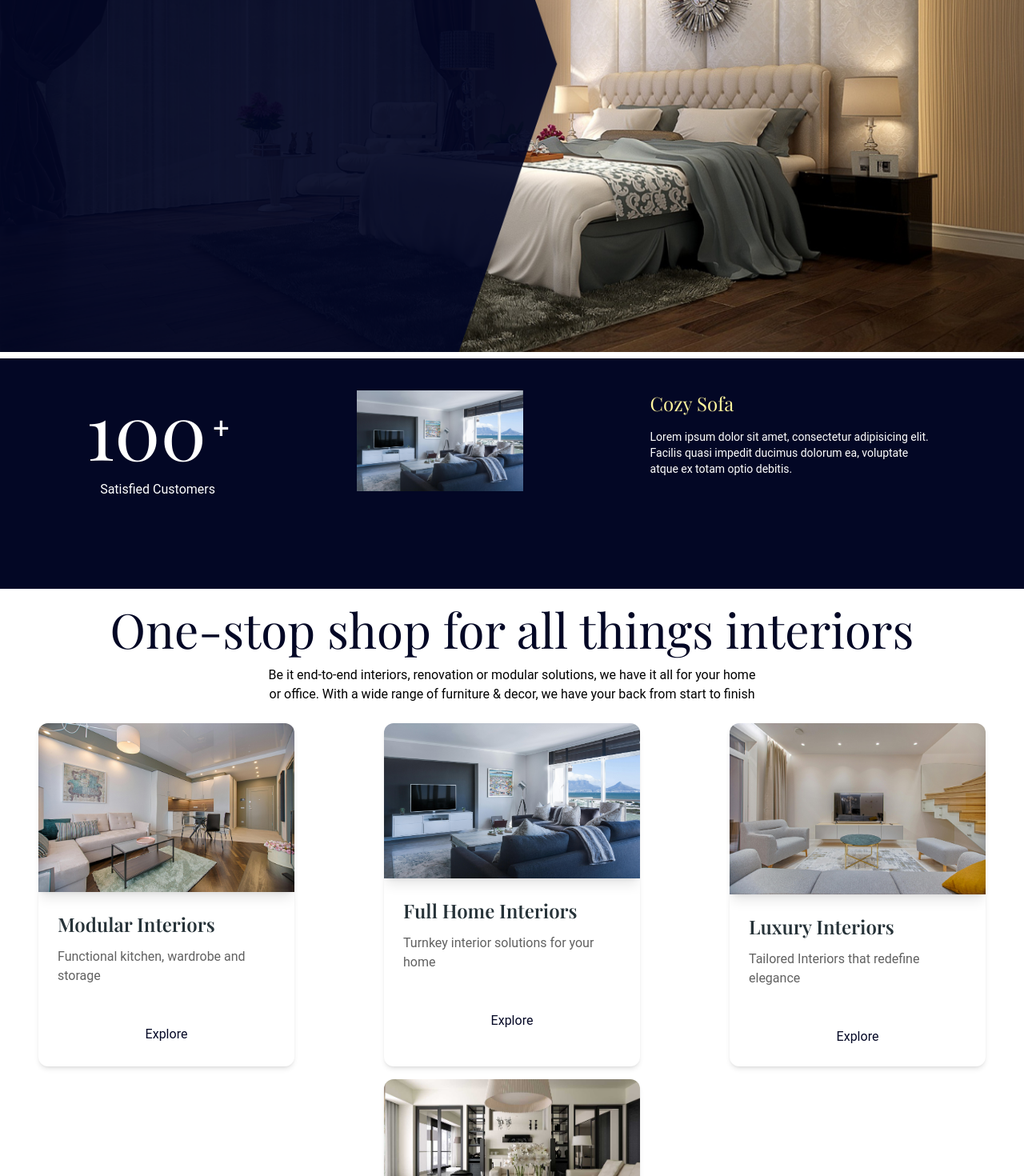
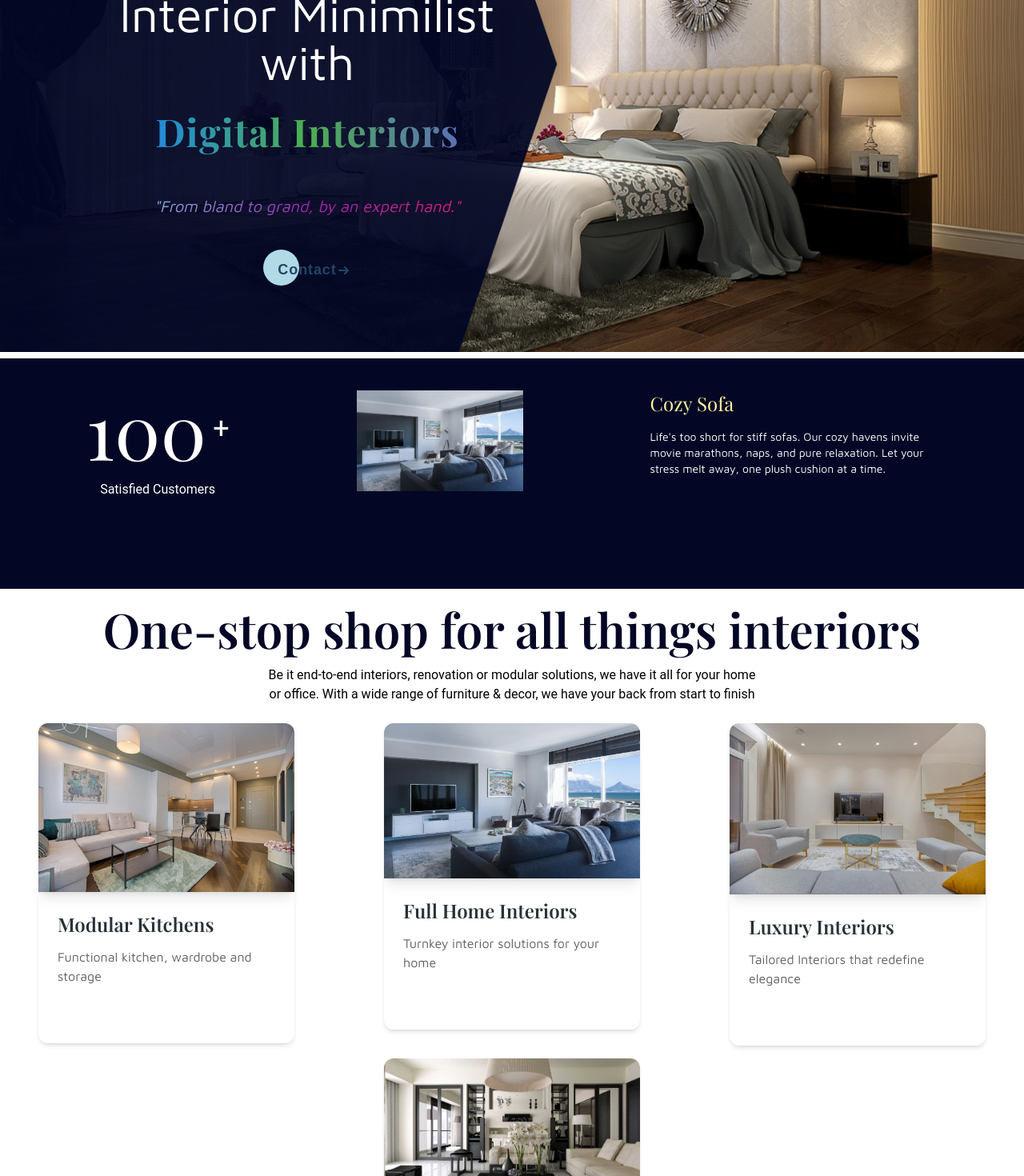
Before and after one commit to alwaysAnsh/Interior, a React (Vite) app: page / in a window 1280 px wide. Shown: the part 280-1750 px from the top of the page at 80% size. Built offline with nearby package versions, Linux system fonts and the light colour scheme; a web font is replaced by a local one.

Commit message:
content correction and final touch

```diff
--- a/index.html
+++ b/index.html
@@ -6,6 +6,9 @@
     <link rel="preconnect" href="https://fonts.googleapis.com">
 <link rel="preconnect" href="https://fonts.gstatic.com" crossorigin>
 <link href="https://fonts.googleapis.com/css2?family=Playfair+Display:ital,wght@0,400..900;1,400..900&display=swap" rel="stylesheet">
+<link rel="preconnect" href="https://fonts.googleapis.com">
+<link rel="preconnect" href="https://fonts.gstatic.com" crossorigin>
+<link href="https://fonts.googleapis.com/css2?family=Maven+Pro:wght@400..900&display=swap" rel="stylesheet">
     <meta name="viewport" content="width=device-width, initial-scale=1.0" />
     <title>Vite + React</title>
   </head>
--- a/src/components/CountSection.jsx
+++ b/src/components/CountSection.jsx
@@ -23,7 +23,8 @@ const CountSection = () => {
       </div>
       <div className='flex flex-col gap-4 lg:w-[30%] w-full' >
         <h2 className='font-playfair text-2xl text-yellow-200 sm:pl-2 md:pl-2 lg:pl-0' >Cozy Sofa</h2>
-        <p className='text-white sm:pl-2 md:pl-2 lg:pl-0 sm:pb-4 md:pb-4 lg:pb-0 text-sm ' >Lorem ipsum dolor sit amet, consectetur adipisicing elit. Facilis quasi impedit ducimus dolorum ea, voluptate atque ex totam optio debitis.</p>
+        <p className='text-white sm:pl-2 md:pl-2 lg:pl-0 sm:pb-4 md:pb-4 lg:pb-0 text-sm font-maven ' >
+        Life's too short for stiff sofas.  Our cozy havens invite movie marathons, naps, and pure relaxation. Let your stress melt away, one plush cushion at a time.          </p>
       </div>
 
     </div>
--- a/src/components/Footer.jsx
+++ b/src/components/Footer.jsx
@@ -9,7 +9,9 @@ const Footer = () => {
     <footer class="w-full p-8 bg-white">
   <div
     class="flex flex-row flex-wrap items-center justify-start text-center bg-white gap-y-6 gap-x-12 md:justify-between">
-    <img src={logo} alt="logo-ct" class="w-28" />
+    <Link to='/' >
+      <img src={logo} alt="logo-ct" class="w-28" />
+    </Link>
     <ul class="flex flex-wrap items-center gap-y-2 gap-x-8">
       <li>
         <Link to='/about-us' >
--- a/src/components/Gallery.jsx
+++ b/src/components/Gallery.jsx
@@ -21,7 +21,7 @@ const Gallery = () => {
 
         <div className='flex flex-col gap-4 text-left' >
             <h1 className='font-playfair md:text-3xl sm:text-3xl  lg:text-5xl text-darkblue' >Inspiration for home interior designs</h1>
-            <h3 className='sm:text-sm text-lg' >Give your home a new look with these interior design ideas curated for you</h3>
+            <h3 className='sm:text-sm text-lg font-maven' >Give your home a new look with these interior design ideas curated for you</h3>
         </div>
 
         <div class="grid grid-cols-2 gap-2 md:grid-cols-4 relative">
--- a/src/components/Hero.jsx
+++ b/src/components/Hero.jsx
@@ -7,32 +7,31 @@ import '../App.css'
 const Hero = () => {
   return (
     <div className = 'z-10 relative flex flex-row items-center justify-center  overflow-hidden   h-[90vh]  ' >
-        {/* <div className=' absolute -bottom-24 -z-50 left-[20%]' >
-        <img src={chairs} alt="chair lamp and flower pot" />
-      </div> */}
-        {/* <div className='flex flex-row items-center overflow-hidden justify-evenly' > */}
 
-            {/* <div className='w-[40%]  overflow-hidden flex flex-col  gap-6' >
-            <h1 className=' font-playfair text-8xl overflow-hidden text-darkblue '  >
-                  Elevate your Interior Minimilist & Modern
+        <div className='flex flex-row items-center overflow-hidden justify-evenly relative' >
+
+            <div className='lg:w-[40%] sm:w-full sm:mx-auto sm:text-center sm:top-[12%] md:top-[23%] md:gap-4 overflow-hidden flex flex-col absolute sm:gap-4 lg:gap-6 lg:top-[30%] lg:left-[10%]' >
+            <h1 className=' font-maven lg:text-6xl overflow-hidden lg:text-white sm:text-2xl '  >
+                  Experience the Interior Minimilist with <span className='lg:bg-gradient-to-r from-blue-600 via-green-500 to-indigo-400  inline-block lg:text-transparent lg:bg-clip-text font-playfair sm:text-5xl sm:font-bold text-black sm:bg-yellow-50 sm:bg-opacity-40 sm:p-4 sm:mt-4 md:mt-4 sm:tracking-wide  ' >Digital Interiors</span>
                 </h1>
-                <div className='overflow-hidden text-left w-full' >
+                <p className='font-bold lg:bg-gradient-to-r from-cyan-200 via-purple-500 to-pink-500 lg:bg-clip-text lg:text-transparent font-maven lg:text-xl sm:text-white sm:font-normal italic sm:bg-black sm:p-4 sm:bg-opacity-40 ' >"From bland to grand, by an expert hand."</p>
+                <div className='overflow-hidden  w-full sm:text-center md:text-center sm:mx-auto lg:mx-auto ' >
                 <button className="cta">
           <span>Contact</span>
-          <svg width="15px" height="10px" viewBox="0 0 13 10"> */}
-            {/* <path d="M1,5 L11,5"></path>
-            <polyline points="8 1 12 5 8 9"></polyline> */}
-          {/* </svg>
+          <svg width="15px" height="10px" viewBox="0 0 13 10">
+            <path d="M1,5 L11,5"></path>
+            <polyline points="8 1 12 5 8 9"></polyline>
+          </svg>
         </button>
 </div>
-            </div> */}
+            </div>
 
 
             <div>
             <img className=' sm:hidden md:hidden lg:h-[760px] lg:block  w-screen overflow-y-hidden' src={heroSection} alt="image containing furnitures and images of living rooms" />
             <img className=' sm:h-full md:h-full lg:hidden xl:hidden 2xl:hidden  w-screen overflow-y-hidden' src={smallscreen} alt="image containing furnitures and images of living rooms" />
             </div>
-        {/* </div>   */}
+        </div>
 
 
 
--- a/src/components/Services.jsx
+++ b/src/components/Services.jsx
@@ -13,6 +13,7 @@ import {
     Avatar,
     Tooltip,
   } from "@material-tailwind/react";
+  import {Link} from 'react-router-dom'
 import Cards from './frequentyUsed/Cards';
 import Button from './frequentyUsed/Button';
 
@@ -20,14 +21,22 @@ import Button from './frequentyUsed/Button';
     return (
       <div className='mt-5 flex flex-col gap-6  ' >
         <div className='flex flex-col gap-4 text-center' >
-            <h1 className='font-playfair text-darkblue lg:text-5xl md:text-3xl sm:text-3xl xl:text-6xl ' >One-stop shop for all things interiors</h1>
-            <h3 className='lg:w-[90%] md:w-[95%] sm:w-[95%] xl:w-[50%] mx-auto ' >Be it end-to-end interiors, renovation or modular solutions, we have it all for your home or office. With a wide range of furniture & decor, we have your back from start to finish</h3>
+            <h1 className='font-playfair text-darkblue lg:text-5xl md:text-3xl font-semibold sm:text-3xl xl:text-6xl ' >One-stop shop for all things interiors</h1>
+            <h3 className='lg:w-[90%] md:w-[95%] sm:w-[95%] xl:w-[50%] mx-auto  ' >Be it end-to-end interiors, renovation or modular solutions, we have it all for your home or office. With a wide range of furniture & decor, we have your back from start to finish</h3>
         </div>
         <div className='flex flex-row flex-wrap gap-4' >
-            <Cards image={interior} heading={"Modular Interiors"} subheading={"Functional kitchen, wardrobe and storage"} />
-            <Cards image={living} heading={"Full Home Interiors"} subheading={"Turnkey interior solutions for your home"} />
+            <Link to='/our-services' >
+              <Cards image={interior} heading={"Modular Kitchens"} subheading={"Functional kitchen, wardrobe and storage"} />
+            </Link>
+            <Link to='/our-services'>
+              <Cards image={living} heading={"Full Home Interiors"} subheading={"Turnkey interior solutions for your home"} />
+            </Link>
+            <Link to='/our-services'>
             <Cards image={room} heading={"Luxury Interiors"} subheading={"Tailored Interiors that redefine elegance"} />
-            <Cards image={room2} heading={"Renovations"} subheading={"Expert solutions to upgrade your home"} />
+            </Link>
+            <Link to='/our-services'>
+              <Cards image={room2} heading={"Renovations"} subheading={"Expert solutions to upgrade your home"} />
+            </Link>
 
         </div>
         <div>
--- a/src/components/Testimonials.jsx
+++ b/src/components/Testimonials.jsx
@@ -8,48 +8,51 @@ const Testimonials = () => {
     <div class="container flex flex-col items-center justify-center w-full p-6 mx-auto mt-4 text-center xl:px-0">
         <div class="text-sm font-bold tracking-wider text-indigo-600 uppercase">Testimonials</div>
         <h2 class="max-w-2xl mt-3 text-3xl font-bold font-playfair leading-snug tracking-wide text-black lg:leading-tight lg:text-4xl dark:text-white">Here&#x27;s what our customers said</h2>
-        <p class="max-w-2xl py-4 text-lg leading-normal text-darkblue lg:text-xl xl:text-xl dark:text-gray-300">Testimonails is a great way to increase the brand trust and awareness. Use this section to highlight your popular customers.</p>
+        <p class="max-w-2xl py-4 text-lg leading-normal font-maven text-darkblue lg:text-xl xl:text-xl dark:text-gray-300">Wondering what it's like to work with us? Read what our clients have to say about their Digital Interiors experience.</p>
     </div>
     <div class="container p-6 mx-auto mb-10 xl:px-0">
         <div class="grid gap-10 lg:grid-cols-2 xl:grid-cols-3">
             <div class="lg:col-span-2 xl:col-auto">
                 <div class="flex flex-col justify-between w-full h-full px-6 py-6 bg-gray-100 dark:bg-gray-800 md:px-14 rounded-2xl md:py-14 dark:bg-trueGray-800">
-                    <p class="text-2xl leading-normal">Share a<mark class="mx-1 text-indigo-800 bg-indigo-100 rounded-md ring-indigo-100 ring-4 dark:ring-indigo-900 dark:bg-indigo-900 dark:text-indigo-200">testimonial</mark>that hits some of your benefits from one of your popular customer.</p>
+                    <p class="sm:text-xl md:text-2xl leading-normal">My<mark class="mx-1 text-indigo-800 bg-indigo-100 rounded-md ring-indigo-100 ring-4 dark:ring-indigo-900 dark:bg-indigo-900 dark:text-indigo-200">kitchen</mark>was a mess! Now it's beautiful and easy to use, thanks to Digital Interiors. Cooking is fun again!</p>
                     <div class="flex items-center mt-8 space-x-3">
                         <div class="flex-shrink-0 overflow-hidden rounded-full w-14 h-14">
                             <img alt="Avatar" src="https://images.unsplash.com/photo-1511485977113-f34c92461ad9?crop=faces&amp;cs=tinysrgb&amp;fit=crop&amp;fm=jpg&amp;ixid=MnwxfDB8MXxhbGx8fHx8fHx8fHwxNjIwMTQ5ODEx&amp;ixlib=rb-1.2.1&amp;q=80&amp;w=100&amp;h=100" loading="lazy" />
                         </div>
                         <div>
-                            <div class="text-lg font-medium">Sarah Steiner</div>
-                            <div class="text-gray-600 dark:text-gray-400">VP Sales at Google</div>
+                            <div class="text-lg font-medium">Anika</div>
+                            <div class="text-gray-600 dark:text-gray-400">Software Engineer</div>
                         </div>
                     </div>
                 </div>
             </div>
             <div class="">
                 <div class="flex flex-col justify-between w-full h-full px-6 py-6 bg-gray-100 dark:bg-gray-800 md:px-14 rounded-2xl md:py-14 dark:bg-trueGray-800">
-                    <p class="text-2xl leading-normal">Make sure you only pick the <mark class="mx-1 text-indigo-800 bg-indigo-100 rounded-md ring-indigo-100 ring-4 dark:ring-indigo-900 dark:bg-indigo-900 dark:text-indigo-200">right sentence</mark> to keep it short and simple.</p>
+                    <p class="sm:text-lg md:text-2xl leading-normal">My apartment was messy! <mark class="mx-1 text-indigo-800 bg-indigo-100 rounded-md ring-indigo-100 ring-4 dark:ring-indigo-900 dark:bg-indigo-900 dark:text-indigo-200">Digital Interiors</mark> helped organize with cool storage. Now finding instruments is easy, practice is peaceful. Makes music even better!"</p>
                     <div class="flex items-center mt-8 space-x-3">
                         <div class="flex-shrink-0 overflow-hidden rounded-full w-14 h-14">
                             <img alt="Avatar" src="https://images.unsplash.com/photo-1463453091185-61582044d556?ixlib=rb-1.2.1&amp;ixid=MnwxMjA3fDB8MHxwaG90by1wYWdlfHx8fGVufDB8fHx8&amp;auto=format&amp;crop=faces&amp;fit=crop&amp;w=100&amp;h=100&amp;q=80" loading="lazy" />
                         </div>
                         <div>
-                            <div class="text-lg font-medium">Dylan Ambrose</div>
-                            <div class="text-gray-600 dark:text-gray-400">Lead marketer at Netflix </div>
+                            <div class="text-lg font-medium">Vikram</div>
+                            <div class="text-gray-600 dark:text-gray-400">Musician </div>
                         </div>
                     </div>
                 </div>
             </div>
             <div class="">
                 <div class="flex flex-col justify-between w-full h-full px-6 py-6 bg-gray-100 dark:bg-gray-800 md:px-14 rounded-2xl md:py-14 dark:bg-trueGray-800">
-                    <p class="text-2xl leading-normal">This is an <mark class="mx-1 text-indigo-800 bg-indigo-100 rounded-md ring-indigo-100 ring-4 dark:ring-indigo-900 dark:bg-indigo-900 dark:text-indigo-200">awesome</mark> landing page template I&#x27;ve seen. I would use this for anything.</p>
+                    <p class="sm:text-lg md:text-2xl leading-normal">Clutter drove me crazy! <mark class="mx-1 text-indigo-800 bg-indigo-100 rounded-md ring-indigo-100 ring-4 dark:ring-indigo-900 dark:bg-indigo-900 dark:text-indigo-200">Digital Interiors</mark>hid it all with great storage. Now my home is calm and focused, perfect for planning lessons. They get a gold star!
+
+
+</p>
                     <div class="flex items-center mt-8 space-x-3">
                         <div class="flex-shrink-0 overflow-hidden rounded-full w-14 h-14">
                             <img alt="Avatar" src="https://images.unsplash.com/photo-1624224971170-2f84fed5eb5e?ixlib=rb-1.2.1&amp;ixid=MnwxMjA3fDB8MHxwaG90by1wYWdlfHx8fGVufDB8fHx8&amp;auto=format&amp;fit=crop&amp;w=100&amp;h=100&amp;crop=faces&amp;q=80" loading="lazy" />
                         </div>
                         <div>
-                            <div class="text-lg font-medium">Gabrielle Winn</div>
-                            <div class="text-gray-600 dark:text-gray-400">Co-founder of Acme Inc</div>
+                            <div class="text-lg font-medium">Dev</div>
+                            <div class="text-gray-600 dark:text-gray-400">Teacher</div>
                         </div>
                     </div>
                 </div>
--- a/src/components/frequentyUsed/Cards.jsx
+++ b/src/components/frequentyUsed/Cards.jsx
@@ -30,7 +30,7 @@ import {
           <Typography className='font-playfair' variant="h4" color="blue-gray">
             {heading}
           </Typography>
-          <Typography variant="lead" color="gray" className="mt-3 font-normal text-md">
+          <Typography variant="lead" color="gray" className="mt-3 font-maven text-md">
             {subheading}
           </Typography>
         </CardBody>
@@ -55,7 +55,7 @@ import {
               />
             </Tooltip>
           </div> */}
-          <Typography className="font-normal text-darkblue">Explore</Typography>
+          {/* <Typography className="font-normal text-darkblue">Explore</Typography> */}
         </CardFooter>
       </Card>
     );
--- a/src/pages/About.jsx
+++ b/src/pages/About.jsx
@@ -12,14 +12,20 @@ const About = () => {
       <Navbar/>
         <div className='relative' >
             <img src={image} alt="image containing interior " className=' w-full h-[400px] relative' />
-            <div className=' absolute left-[28%] bottom-[8%] z-10 flex flex-col gap-6 items-center justify-center' >
-                <h1 className='font-playfair text-5xl text-white font-bold text-center' >About Digital Interiors</h1>
+            <div className=' absolute lg:left-[28%] md::left-0 md:bottom-[8%] lg:bottom-[8%] sm:left-0 sm:bottom-[8%] z-10 flex flex-col gap-6 items-center justify-center' >
+                <h1 className='font-playfair md:text-5xl sm:text-3xl sm:p-8 text-white bg-brown-500 md:p-4  font-bold text-center' >About Digital Interiors</h1>
                 <div><Button/></div>
             </div>
 
             </div>
             <div className='mx-auto w-11/12 text-center mt-8 mb-8 pt-8 pb-8' >
-            <p> Lorem ipsum dolor sit amet consectetur, adipisicing elit. Tenetur necessitatibus sed explicabo labore facere beatae sint dolore tempore, natus laudantium doloremque repellendus recusandae quam blanditiis enim sapiente aliquid deserunt ut eum quisquam itaque omnis nostrum! Tempore non accusamus officiis deleniti fugiat illo vero voluptatem, at, alias ullam aliquam, excepturi obcaecati? Lorem ipsum dolor sit amet consectetur adipisicing elit. Et architecto provident ullam ipsam dolores quaerat rerum suscipit illum similique velit at commodi optio nulla aliquid nesciunt placeat error vel repudiandae, ducimus incidunt. Porro sapiente dolores optio voluptatem architecto natus voluptates.</p>
+
+            <ol className='flex flex-col gap-4 bg-green-50 rounded-md md:p-4 sm:pl-2 sm:pr-2 sm:pt-8 sm:pb-8' >
+              <li>We don't just decorate, we create. At <b>Digital Interiors</b>, we combine a passion for stylish and functional homes with the power of technology to bring your dream space to life.</li>
+              <li><>Forget the guesswork</>. We utilize cutting-edge software to generate stunning 3D visualizations, allowing you to see your dream home before a single change is made.</li>
+              <li><>Transparency is key</>. Our digital project management tools keep you informed every step of the way, from material selection to installation timelines. This ensures a smooth and stress-free journey.</li>
+              <li><>Finally</>, our network of <>skilled professionals</> works seamlessly through digital platforms, allowing for efficient communication and a cohesive final product that exceeds your expectations.  <b>Digital Interiors isn't just about aesthetics; it's about a technology-driven approach that transforms your vision into a beautiful reality.</b></li>
+            </ol>
             {/* <TypeAnimation
       sequence={[
         "Lorem, ipsum dolor sit amet consectetur adipisicing elit."
--- a/src/pages/ServicesPage.jsx
+++ b/src/pages/ServicesPage.jsx
@@ -39,9 +39,9 @@ const ServicesPage = () => {
 
 
        <div className='bg-darkblue' >
-       <Works direction={"lg:flex-row md:flex-col-reverse sm:flex-col-reverse"} background={"bg-lightgreen"} image={image4}/>
-        <Works  direction={"flex-row-reverse"} background={"bg-white"} image={glasswork}/>
-        <Works direction={"flex-row"} background={"bg-lightgreen"} image={glasswork2}/>
+       <Works direction={"lg:flex-row md:flex-col-reverse sm:flex-col-reverse"} background={"bg-lightgreen"} image={image4}  heading={"Construction & Renovation"} subheading={"Our construction and renovation expertise tackles everything from roof repairs and exterior revamps to custom decks and window installations. We can even incorporate sleek, low-maintenance aluminum siding, soffits, fascia, and railings.  For a touch of timeless elegance and security, our ironwork services create beautiful gates, fences, and decorative elements.  Need a modern touch? We offer stunning stainless steel solutions for railings, countertops, appliances, and more. "}/>
+        <Works  direction={"flex-row-reverse"} background={"bg-white"} image={glasswork} heading={"Interior Design & Carpentry"} subheading={"Moving inside, we design and build dream kitchens with modular cabinets and components that maximize storage and optimize your culinary adventures.  Closets become organized sanctuaries with custom-made wardrobes perfectly tailored to your needs.  And for a distinctive touch on your walls, we offer a variety of decorative wall panels to add a unique flair to your space."}/>
+        <Works direction={"flex-row"} background={"bg-lightgreen"} image={glasswork2} heading={"Interior Finishing"} subheading={"Let's not forget the final flourish! Our skilled painters breathe new life into your space with a fresh coat of paint, tackling walls, ceilings, trim, and accents.  Elevate your interior design with stunning wallpaper options, from classic patterns to modern prints.  Finally, strategically placed glass partitions, shower enclosures, mirrors, and decorative glass elements can enhance both the beauty and functionality of your home."}/>
        </div>
 
         <h1 className='mx-auto text-center font-extrabold sm:text-2xl md:text-2xl lg:text-4xl xl:text-5xl font-playfair uppercase mb-5  text-transparent bg-clip-text bg-gradient-to-r from-pink-400 to-pink-800' >Services so Far</h1>
--- a/tailwind.config.js
+++ b/tailwind.config.js
@@ -7,11 +7,15 @@ module.exports = withMT({
      extend: {
             fontFamily: {
               playfair: "'Playfair Display', serif",
+              maven: "'Maven Pro', sans-serif;",
             },
             colors:{
               sandbrown: '#c89666',
               lightgreen: '#F4FCED',
-              darkblue: '#030725'
+              darkblue: '#030725',
+              violet: '#7c3aed',
+              emerald500: '#10b981',
+              emerald900: '#064e3b',
             }
           },
           screens: {
```
Also changed, not shown: src/components/frequentyUsed/Works.jsx (+5 -3 lines).
